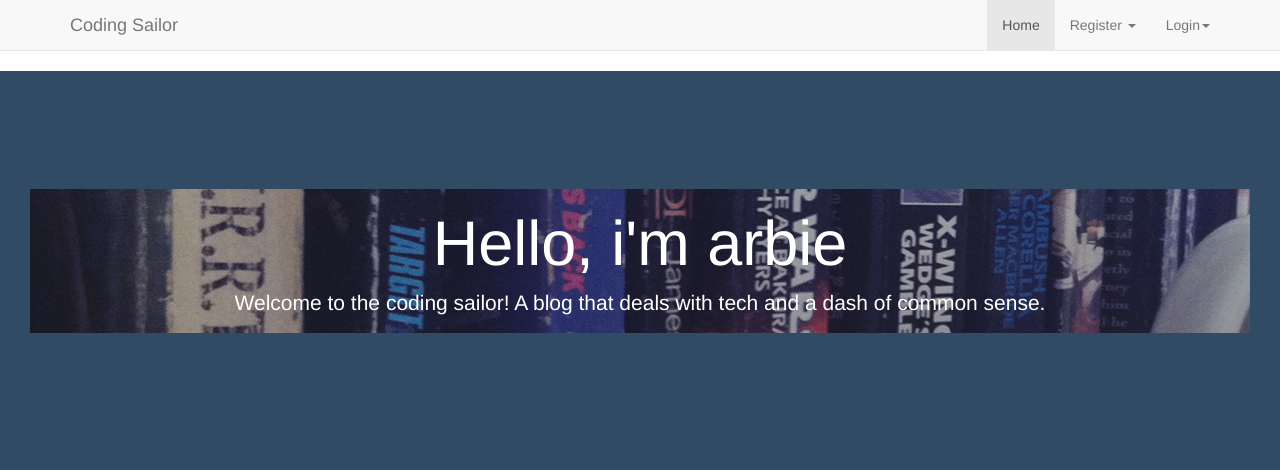
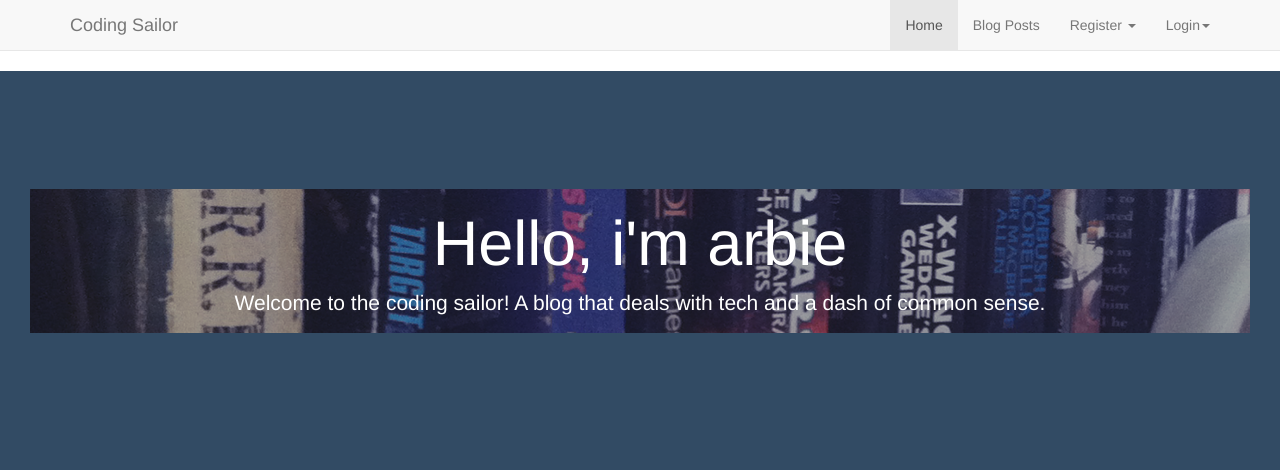
Before and after one commit to AnthonySaldana/CodingSailor.com-BlogProject, a PHP site: page /index.php in a window 1280 px wide. Shown: the top 470 px of the page. Run offline with PHP 8.4, Linux system fonts and the light colour scheme; data that the repository does not hold is empty; some libraries are stand-ins or nearby versions.

Commit message:
Update header.php

```diff
--- a/header.php
+++ b/header.php
@@ -35,8 +35,12 @@ echo<<<_headerhtml
 _headerhtml;
 
 if ($tag == "home")
-{ echo "<li class='active'><a href = '../index.php'>Home</a></li>"; }
-else { echo "<li><a href = '../index.php'>Home</a></li>"; }
+{ echo "<li class='active'><a href = '/index.php'>Home</a></li>"; }
+else { echo "<li><a href = '/index.php'>Home</a></li>"; }
+
+if ($tag == "posts")
+{ echo "<li class='active'><a href = '/posts/'> Blog Posts</a></li>"; }
+else { echo "<li><a href = '/posts'>Blog Posts</a></li>"; }
 
 session_start();
 if(isset($_SESSION['username']))
```
